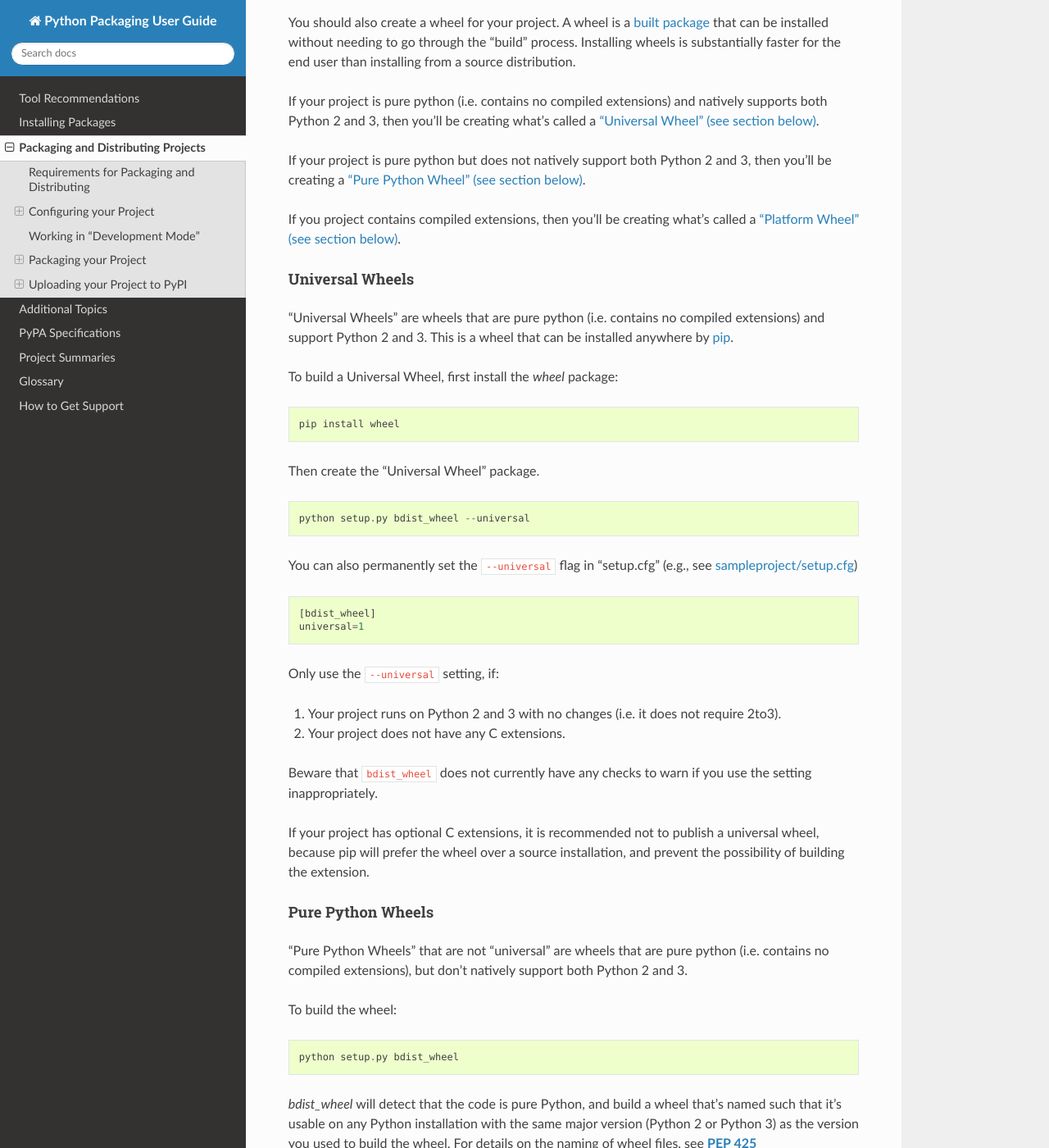
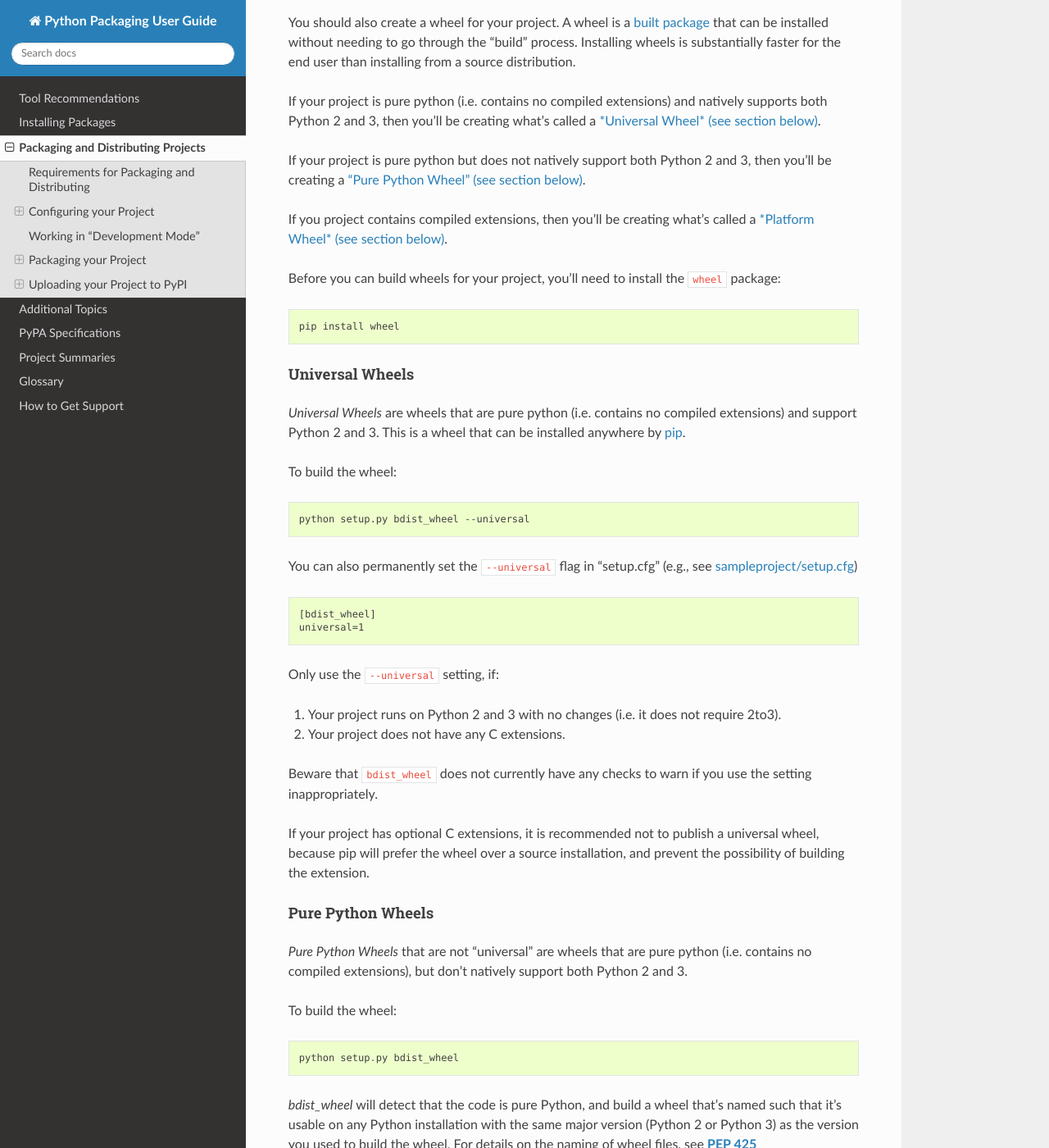
Before and after one commit to pypa/packaging.python.org, a Sphinx documentation site: the page built from source/distributing.rst, in a window 1280 px wide and 1400 px high, scrolled down 11097 px. Shown: the whole window at 82% size. Built offline with Sphinx 7.4.7 and the Read the Docs theme 2.0.0, drawn with Linux system fonts in a browser that asks for light colours; pages that are not in the unit, such as notebooks, are missing from menus; some of the changed text lies outside the part shown.

Commit message:
Move wheel installation under the top-level wheel heading

```diff
--- a/source/distributing.rst
+++ b/source/distributing.rst
@@ -606,14 +606,21 @@ end user than installing from a source distribution.
 
 If your project is pure python (i.e. contains no compiled extensions) and
 natively supports both Python 2 and 3, then you'll be creating what's called a
-:ref:`"Universal Wheel" (see section below) <Universal Wheels>`.
+:ref:`*Universal Wheel* (see section below) <Universal Wheels>`.
 
 If your project is pure python but does not natively support both Python 2 and
 3, then you'll be creating a :ref:`"Pure Python Wheel" (see section below) <Pure
 Python Wheels>`.
 
 If you project contains compiled extensions, then you'll be creating what's
-called a :ref:`"Platform Wheel" (see section below) <Platform Wheels>`.
+called a :ref:`*Platform Wheel* (see section below) <Platform Wheels>`.
+
+Before you can build wheels for your project, you'll need to install the
+``wheel`` package:
+
+.. code-block:: text
+
+  pip install wheel
 
 
 .. _`Universal Wheels`:
@@ -621,32 +628,24 @@ called a :ref:`"Platform Wheel" (see section below) <Platform Wheels>`.
 Universal Wheels
 ~~~~~~~~~~~~~~~~
 
-"Universal Wheels" are wheels that are pure python (i.e. contains no compiled
+*Universal Wheels* are wheels that are pure python (i.e. contains no compiled
 extensions) and support Python 2 and 3. This is a wheel that can be installed
 anywhere by :ref:`pip`.
 
-To build a Universal Wheel, first install the `wheel` package:
+To build the wheel:
 
-::
+.. code-block:: text
 
- pip install wheel
-
-Then create the "Universal Wheel" package.
-
-::
-
- python setup.py bdist_wheel --universal
-
+  python setup.py bdist_wheel --universal
 
 You can also permanently set the ``--universal`` flag in "setup.cfg" (e.g., see
 `sampleproject/setup.cfg
 <https://github.com/pypa/sampleproject/blob/master/setup.cfg>`_)
 
-::
+.. code-block:: text
 
- [bdist_wheel]
- universal=1
-
+  [bdist_wheel]
+  universal=1
 
 Only use the ``--universal`` setting, if:
 
@@ -667,7 +666,7 @@ and prevent the possibility of building the extension.
 Pure Python Wheels
 ~~~~~~~~~~~~~~~~~~
 
-"Pure Python Wheels" that are not "universal" are wheels that are pure python
+*Pure Python Wheels* that are not "universal" are wheels that are pure python
 (i.e. contains no compiled extensions), but don't natively support both Python 2
 and 3.
 
@@ -695,7 +694,7 @@ will produce wheels for each version.
 Platform Wheels
 ~~~~~~~~~~~~~~~
 
-"Platform Wheels" are wheels that are specific to a certain platform like linux,
+*Platform Wheels* are wheels that are specific to a certain platform like linux,
 OSX, or Windows, usually due to containing compiled extensions.
 
 To build the wheel:
```
